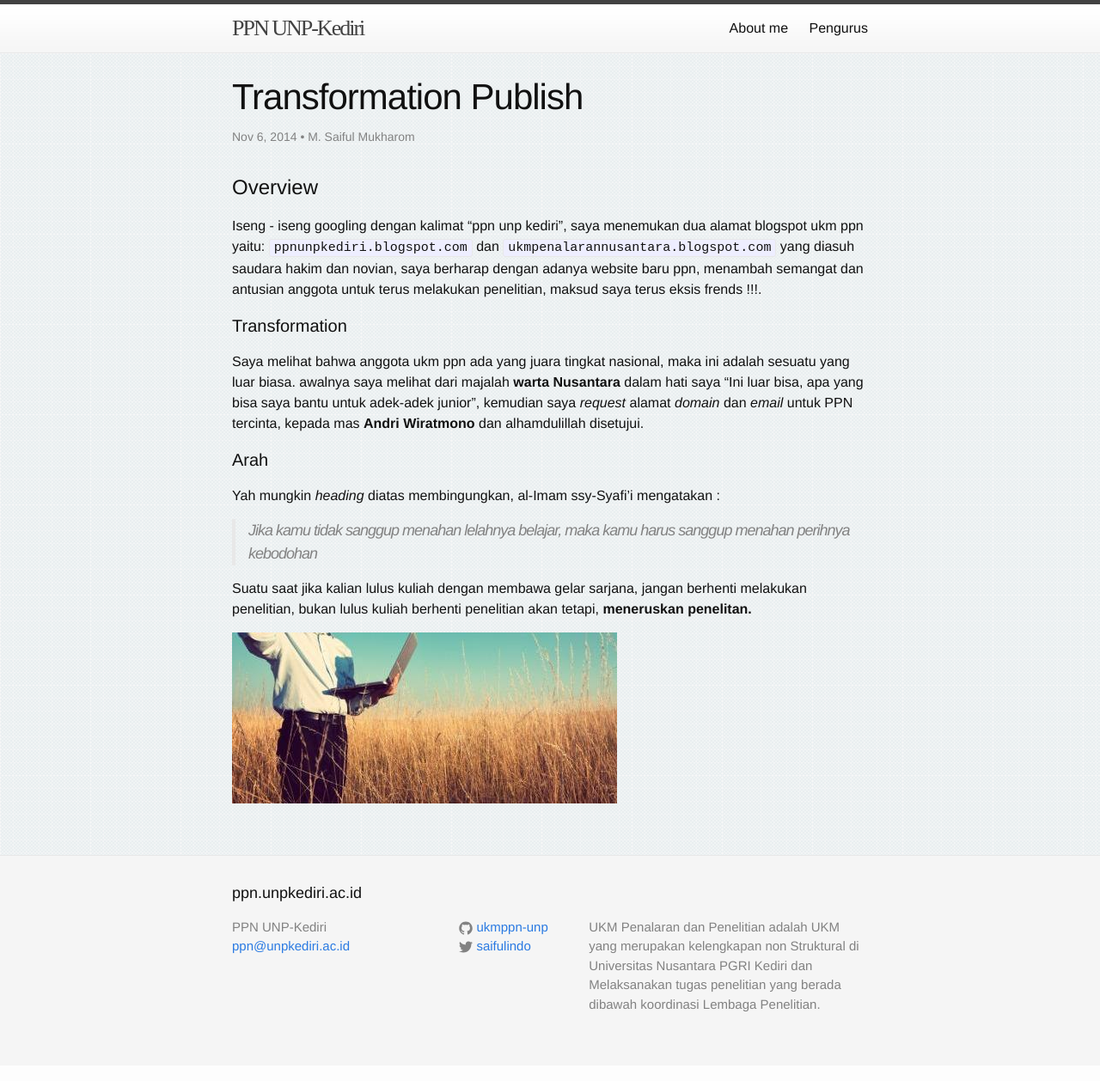
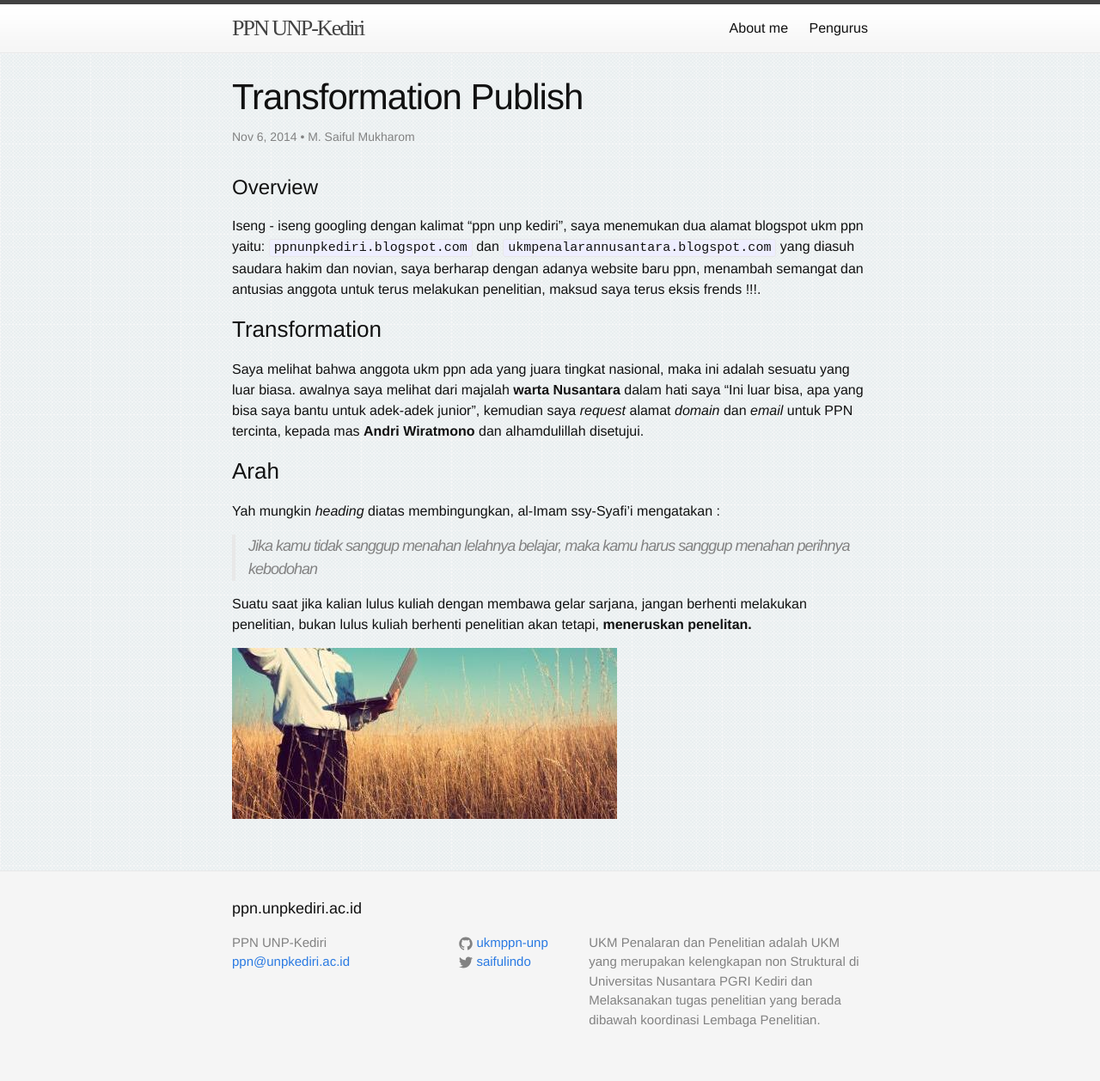
Before and after one commit to ukmppn-unp/ukmppn-unp.github.io, a Jekyll site: the page built from _posts/2014-11-06-transformation-publish.markdown, in a window 1280 px wide. Shown: the whole page at 86% size. Built offline with Jekyll 4.4.1, drawn with Linux system fonts in a browser that asks for light colours; some web fonts are replaced.

Commit message:
fixed footer-nd and posting Transformation publish

```diff
--- a/_posts/2014-11-06-transformation-publish.markdown
+++ b/_posts/2014-11-06-transformation-publish.markdown
@@ -2,19 +2,19 @@
 layout: post
 title:  "Transformation Publish"
 description: "Suatu saat jika kalian lulus kuliah dengan membawa gelar sarjana, jangan berhenti melakukan penelitian, bukan lulus kuliah berhenti penelitian akan tetapi, meneruskan penelitan."
-date:   2014-11-06 22:10:00
+date:   2014-11-06 23:19:00
 categories: update
 author: M. Saiful Mukharom
 ---
 
 Overview
 ========
-Iseng - iseng googling dengan kalimat "ppn unp kediri", saya menemukan dua alamat blogspot ukm ppn yaitu: `ppnunpkediri.blogspot.com` dan `ukmpenalarannusantara.blogspot.com` yang diasuh saudara hakim dan novian, saya berharap dengan adanya website baru ppn, menambah semangat dan antusian anggota untuk terus melakukan penelitian, maksud saya terus eksis frends !!!.
+Iseng - iseng googling dengan kalimat "ppn unp kediri", saya menemukan dua alamat blogspot ukm ppn yaitu: `ppnunpkediri.blogspot.com` dan `ukmpenalarannusantara.blogspot.com` yang diasuh saudara hakim dan novian, saya berharap dengan adanya website baru ppn, menambah semangat dan antusias anggota untuk terus melakukan penelitian, maksud saya terus eksis frends !!!.
 
-#### Transformation
+### Transformation
 Saya melihat bahwa anggota ukm ppn ada yang juara tingkat nasional, maka ini adalah sesuatu yang luar biasa. awalnya saya melihat dari majalah **warta Nusantara** dalam hati saya "Ini luar bisa, apa yang bisa saya bantu untuk adek-adek junior", kemudian saya *request* alamat *domain* dan *email* untuk PPN tercinta, kepada mas **Andri Wiratmono** dan alhamdulillah disetujui.
 
-#### Arah
+### Arah
 Yah mungkin *heading* diatas membingungkan, al-Imam ssy-Syafi'i mengatakan :
 
 > Jika kamu tidak sanggup menahan lelahnya belajar, maka kamu harus sanggup menahan perihnya kebodohan
```
